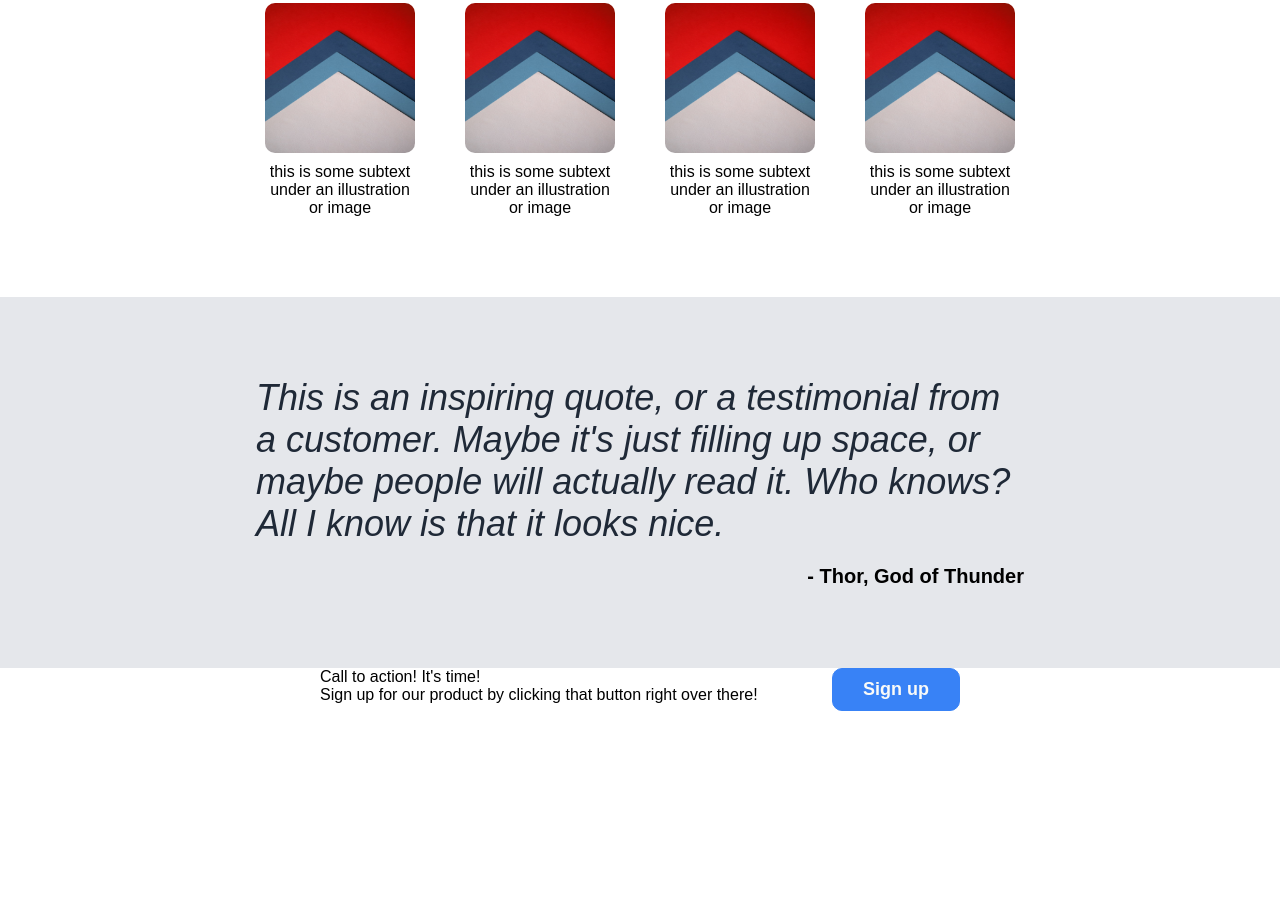
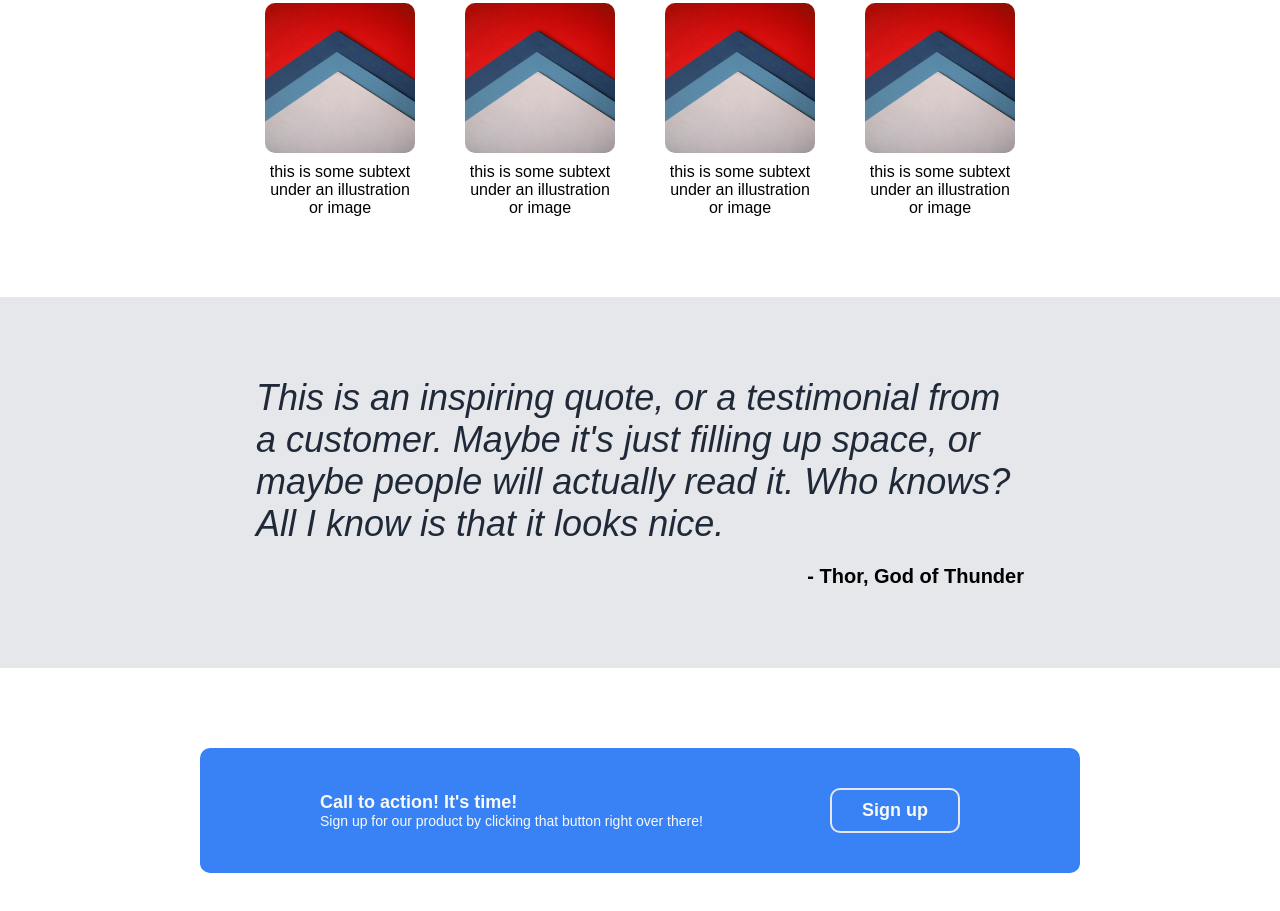
Before and after one commit to egpheel/odin-landingpage, a plain HTML site: page index.html in a window 1280 px wide. Shown: the part 659-1570 px from the top of the page. Before the commit the page ends 1370 px from the top, so only its background shows below. Drawn offline with Linux system fonts and the light colour scheme.

Commit message:
styled fourth section

```diff
--- a/styles.css
+++ b/styles.css
@@ -165,7 +165,7 @@ button:active {
 .third .quote {
   font-size: 36px;
   font-style: italic;
-  font-weight: light;
+  font-weight: 100;
   color: #1f2937;
 }
 
@@ -182,10 +182,31 @@ button:active {
   display: flex;
   align-items: center;
   justify-content: center;
+  padding: 80px 0;
 }
 
 .container {
   width: 50%;
   display: flex;
   justify-content: space-between;
+  background-color: #3882f6;
+  border-radius: 10px;
+  padding: 40px 120px;
+  align-items: center;
+  color: #f9faf8;
 }
+
+.container .title {
+  font-size: 18px;
+  font-weight: 700;
+}
+
+.container .subtext {
+  font-size: 14px;
+  font-weight: 100;
+}
+
+.fourth button {
+  border-color: #e5e7eb;
+  border-width: 2px;
+}
```
